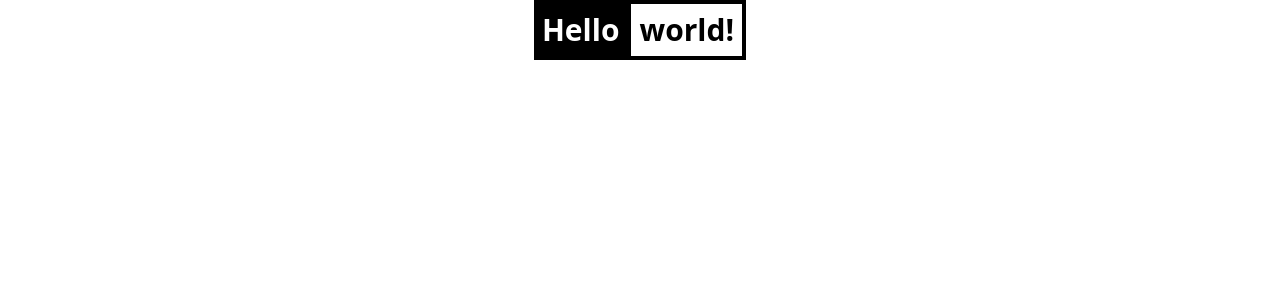
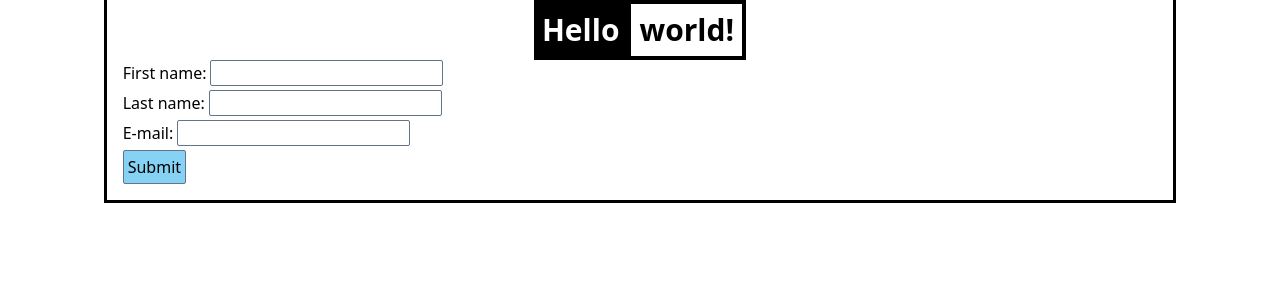
Before and after one commit to marcinm2h/cicd, a React (Create React App) app: page / in a window 1280 px wide. Shown: the top 300 px of the page. Built offline with nearby package versions, Linux system fonts and the light colour scheme.

Commit message:
Tested tailwind classes

```diff
--- a/src/App.js
+++ b/src/App.js
@@ -1,5 +1,53 @@
+import { useId } from 'react';
+
+const Input = ({ children, type = 'text', name, ...props }) => {
+  const id = useId();
+  return (
+    <div className="mb-1">
+      <label className="mr-1" htmlFor={id}>
+        {children}:
+      </label>
+      <input
+        className="border border-slate-500 rounded-sm "
+        type={type}
+        id={id}
+        name={name}
+      />
+    </div>
+  );
+};
+
+const Form = () => {
+  return (
+    <form
+      onSubmit={e => {
+        e.preventDefault();
+        const data = new FormData(e.target);
+        const json = Array.from(data).reduce(
+          (acc, [key, value]) => ({ ...acc, [key]: value }),
+          {},
+        );
+        console.log(json);
+      }}
+    >
+      <Input name="fname">First name</Input>
+      <Input name="lname">Last name</Input>
+      <Input type="email" name="email">
+        E-mail
+      </Input>
+      <input className="border border-slate-500 rounded-sm p-1 cursor-pointer bg-sky-500/50" type="submit" />
+    </form>
+  );
+};
+
+const Layout = ({ children, ...props }) => {
+  return (
+    <div className="w-10/12 m-auto outline pl-4 pr-4 pb-4">{children}</div>
+  );
+};
 function App() {
   return (
+    <Layout>
       <div className="flex flex-row justify-center">
         <div className="p-2 bg-black text-white flex items-center text-3xl font-bold">
           Hello
@@ -8,6 +56,8 @@ function App() {
           world!
         </div>
       </div>
+      <Form />
+    </Layout>
   );
 }
 
```
Lines whose indentation alone changed are shown as unchanged.
